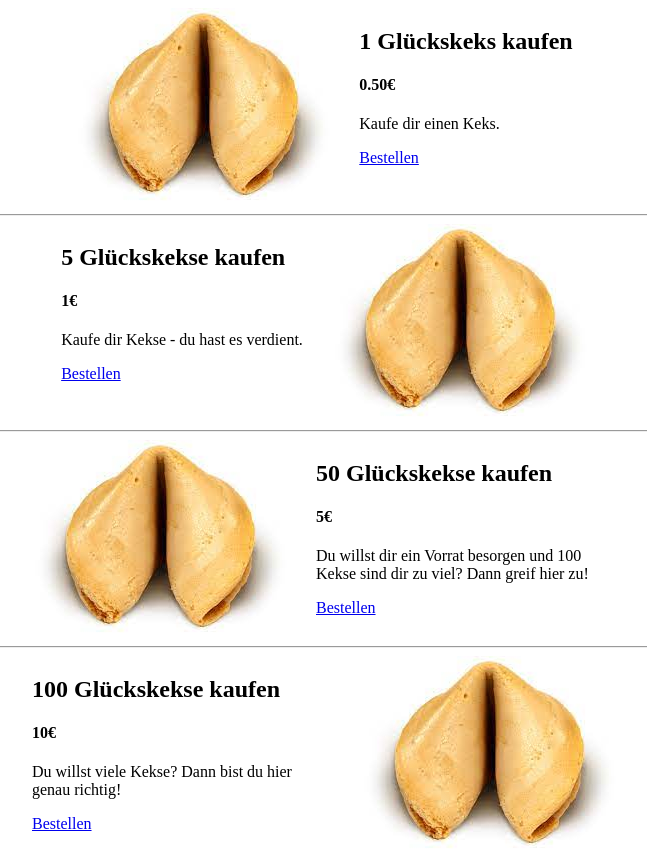
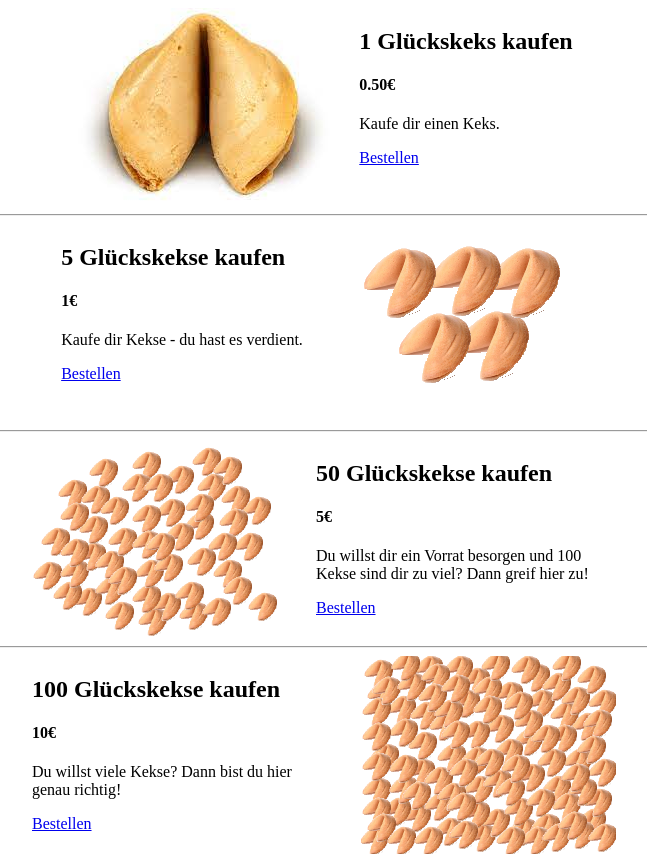
Before and after one commit to marcuskrahl/praktikum-22-08, a website: page Frontend/Kaufen.html in a window 1280 px wide. Shown: the whole page, without its empty margins (316-963 px from the left). Drawn offline with Linux system fonts and the light colour scheme.

Commit message:
Bilder editiert

```diff
--- a/Frontend/Kaufen.html
+++ b/Frontend/Kaufen.html
@@ -25,7 +25,7 @@
 
 <div class="Produkt inverse" >
   <div class="Produktbild">
-    <img src="images/GK.jpg">
+    <img src="images/5.png">
   </div>
 
   <div class="Produktbeschreibung">
@@ -46,7 +46,7 @@
 
   <div class="Produkt">
     <div class="Produktbild">
-      <img src="images/GK.jpg">
+      <img src="images/50.png">
     </div>
 
     <div class="Produktbeschreibung">
@@ -66,7 +66,7 @@
 
     <div class="Produkt inverse" >
       <div class="Produktbild">
-        <img src="images/GK.jpg">
+        <img src="images/100.png">
       </div>
 
       <div class="Produktbeschreibung">
```
Also changed, not shown: 1 other file.
